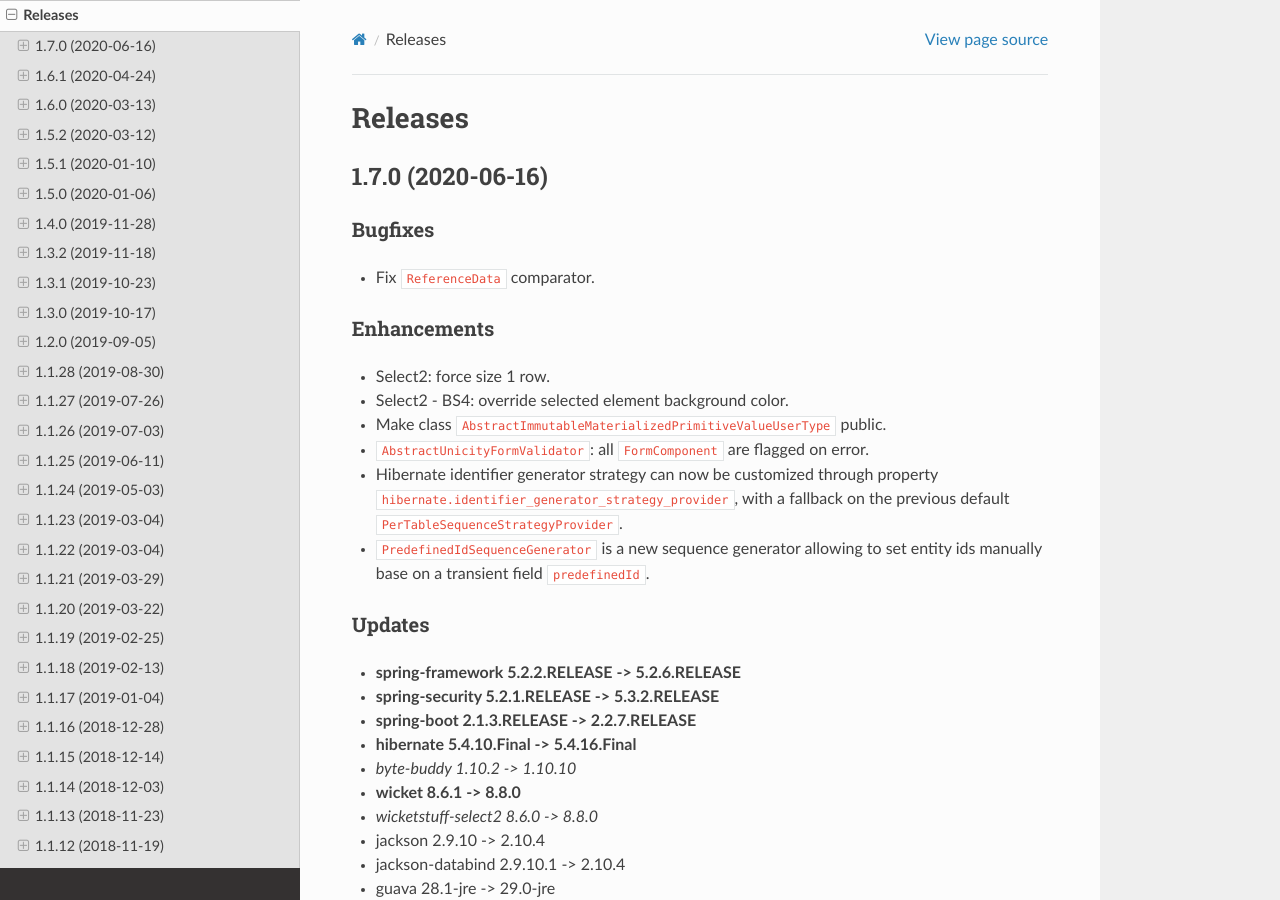
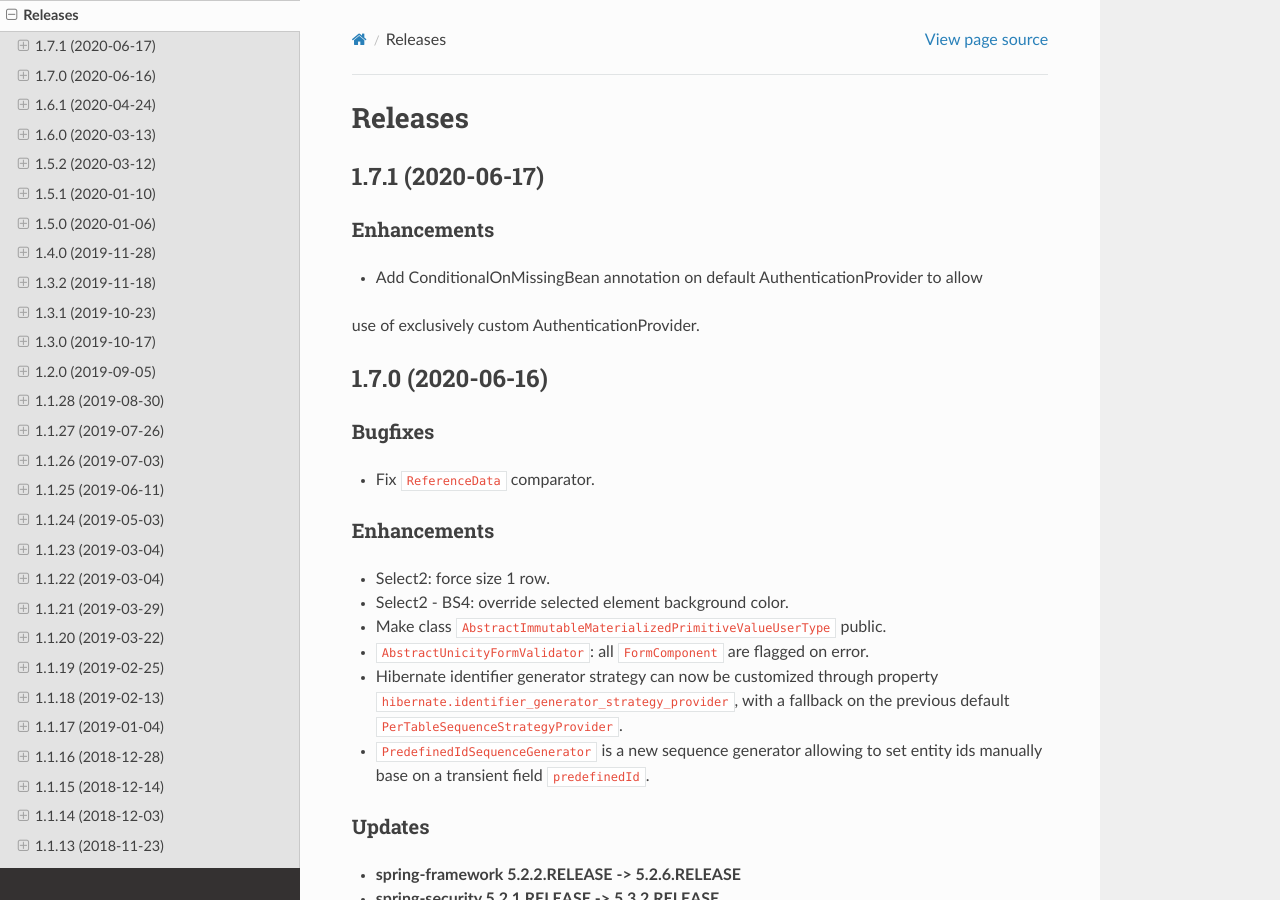
Before and after one commit to igloo-project/igloo-doc, a Sphinx documentation site: the page built from source/release-notes/releases.rst, in a window 1280 px wide and 900 px high. Built offline with Sphinx 7.4.7 and the Read the Docs theme 2.0.0, drawn with Linux system fonts in a browser that asks for light colours.

Commit message:
1.7.1: release notes

```diff
--- a/source/release-notes/releases.rst
+++ b/source/release-notes/releases.rst
@@ -1,6 +1,17 @@
 ########
 Releases
 ########
+
+.. _v1.7.1:
+
+1.7.1 (2020-06-17)
+##################
+
+Enhancements
+************
+
+* Add ConditionalOnMissingBean annotation on default AuthenticationProvider to allow
+use of exclusively custom AuthenticationProvider.
 
 .. _v1.7.0:
 
```
